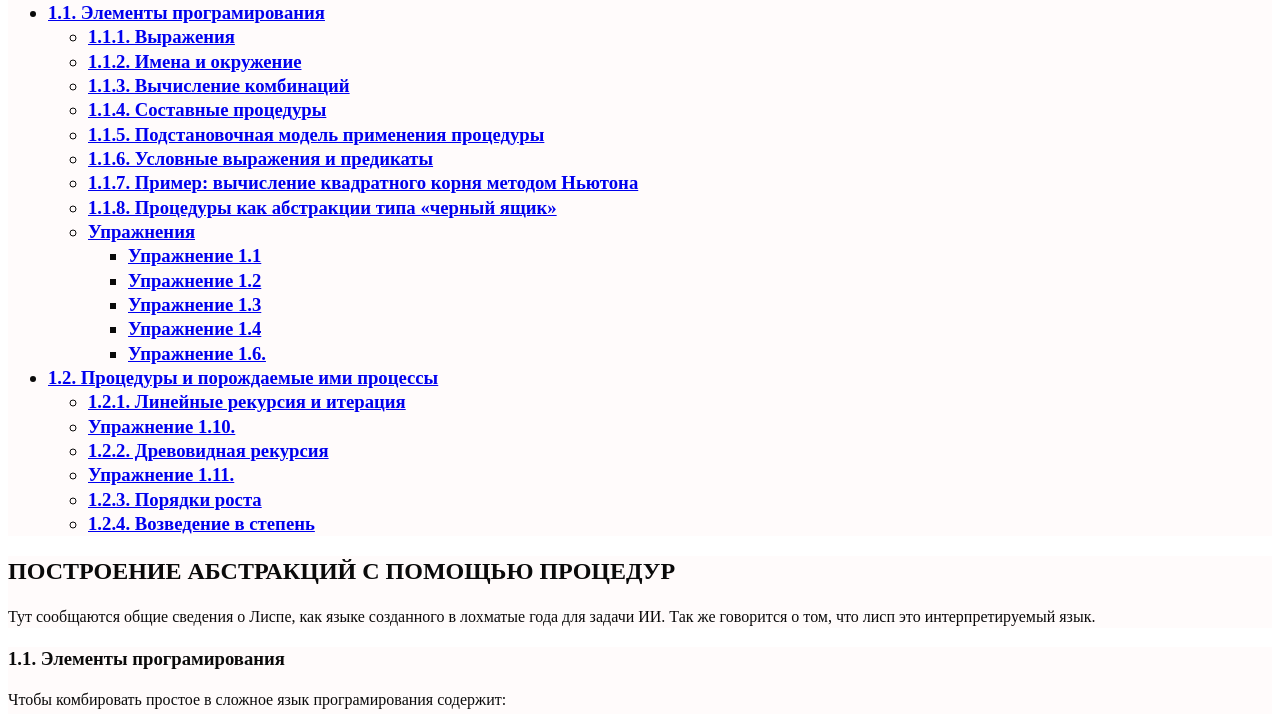
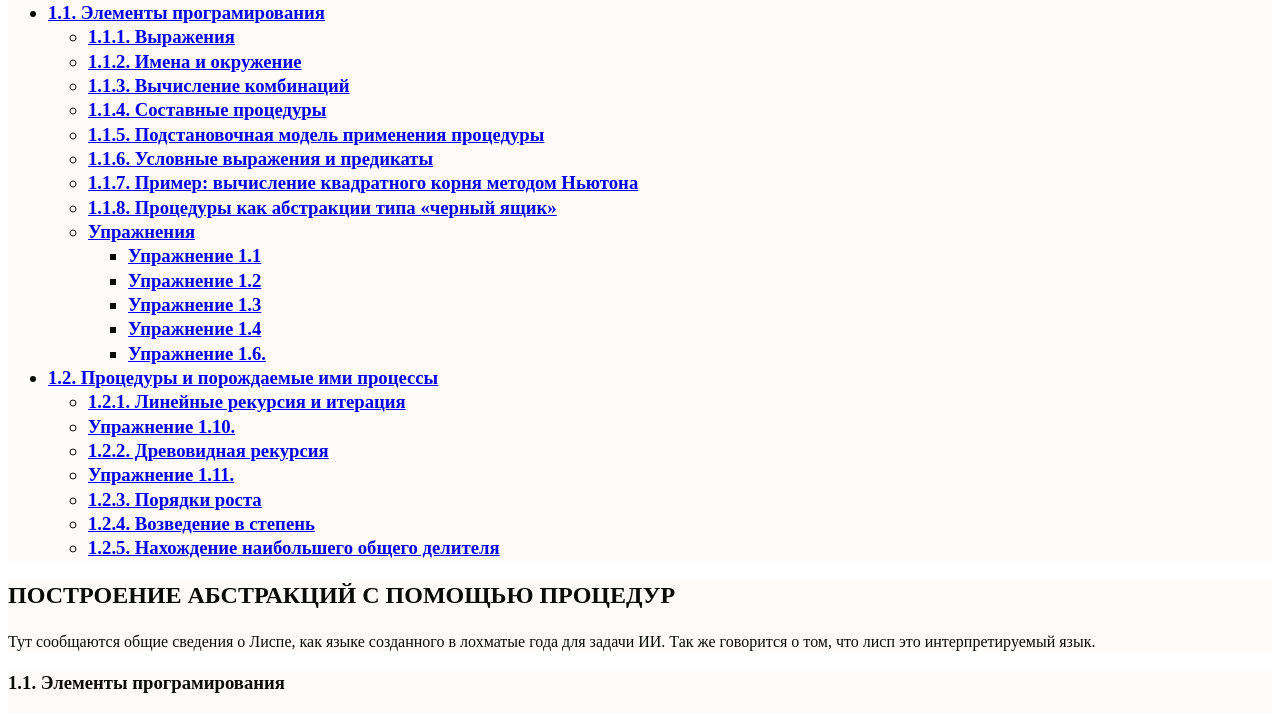
Before and after one commit to NikZha/summaryOfSICP, a plain HTML site: page chapter1/chapter1.html in a window 1280 px wide. Shown: the part 70-784 px from the top of the page. Drawn offline with nearby package versions, Linux system fonts and the light colour scheme.

Commit message:
Added link chap125 into contents

```diff
--- a/chapter1/chapter1.html
+++ b/chapter1/chapter1.html
@@ -47,6 +47,7 @@
                         <li><a href="#task111">Упражнение 1.11.</a></li>
                         <li><a href="#chap123">1.2.3. Порядки роста</a></li>
                         <li><a href="#chap124">1.2.4. Возведение в степень</a></li>
+                        <li><a href="#chap125">1.2.5. Нахождение наибольшего общего делителя</a></li>
                     </ul>
                 </li>
             </ul>
@@ -527,6 +528,7 @@ b8 = b4 * b4
         </code></pre>
     </div>
 
+
 </body>
 
 </html>
```
